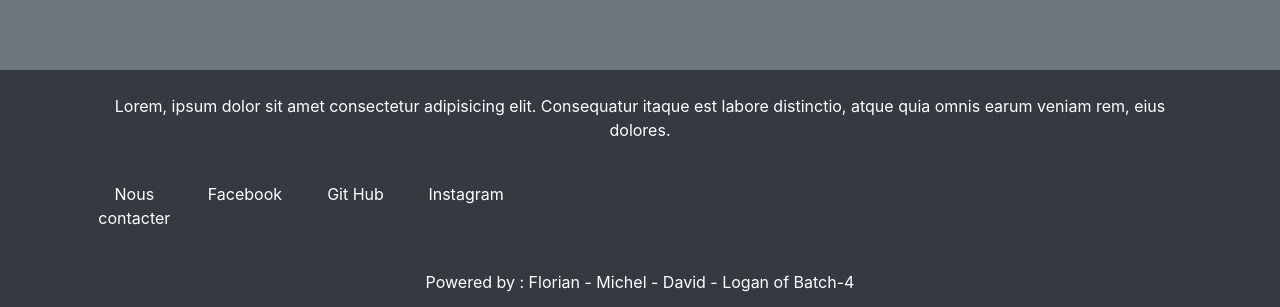
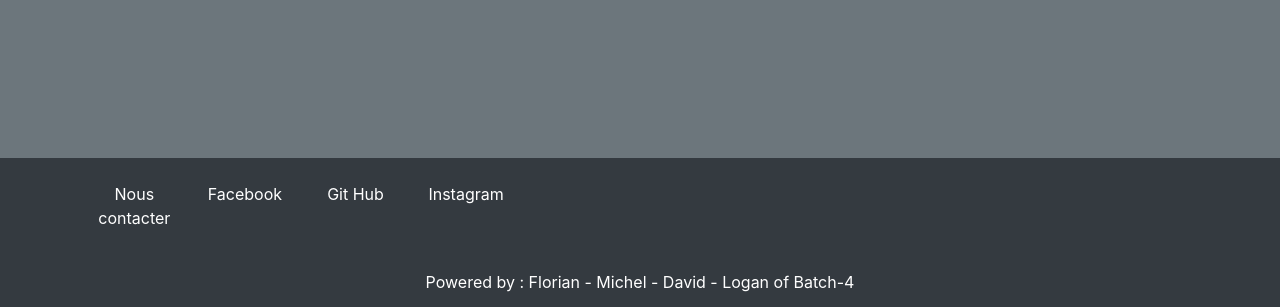
Before and after one commit to michelmyseth/Akijaypraytay, a Next.js app: page /transit in a window 1280 px wide. Shown: the part 490-797 px from the top of the page. Built offline with nearby package versions, Linux system fonts and the light colour scheme.

Commit message:
profilFixed

```diff
--- a/components/Footerx.tsx
+++ b/components/Footerx.tsx
@@ -7,13 +7,7 @@ const Footerx: React.FC = () => {
         <div className="container justify-content-center">
           <div className="row p-4">
             {/* <!-- Section: Text -->  */}
-            <section className="justify-content-center mb-4">
-              <p>
-                Lorem, ipsum dolor sit amet consectetur adipisicing elit.
-                Consequatur itaque est labore distinctio, atque quia omnis earum
-                veniam rem, eius dolores.
-              </p>
-            </section>
+            <section className="justify-content-center mb-4"></section>
             {/* <!-- Section: Text -->
     <!-- Section: Links --> */}
             <div className="row justify-content-center">
--- a/public/styles/global.css
+++ b/public/styles/global.css
@@ -27,3 +27,7 @@ h6 {
   width: 100px;
   height: 100px;
 }
+
+#cancelButton {
+  margin-left: 15px;
+}
```
Also changed, not shown: pages/profile/edit.tsx (+13 -89 lines), pages/profile/index.tsx (+2 -8 lines).
